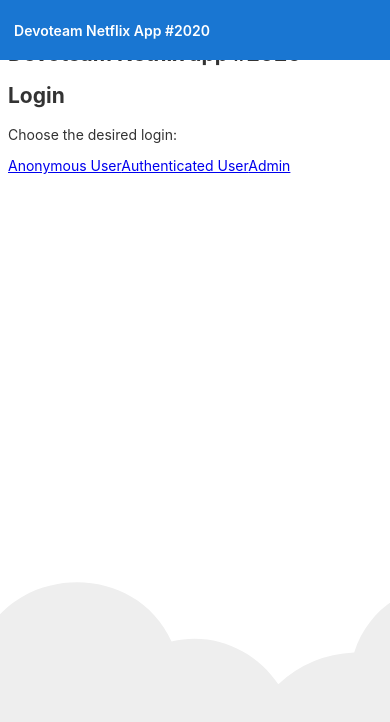
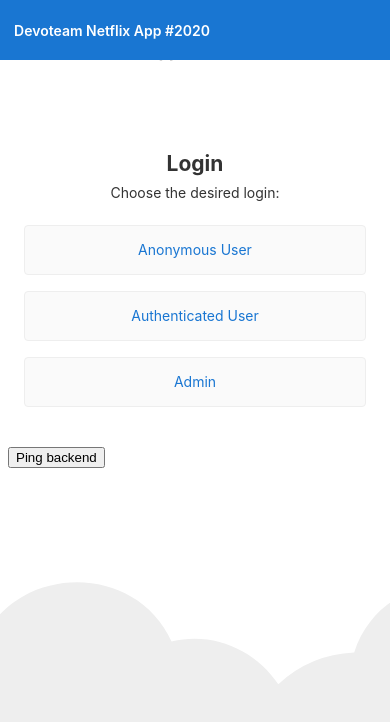
Before and after one commit to tomdeconinck2/NetflixProject, an Angular app in the folder Frontend/Netflix/: page / in a window 390 px wide. Shown: the top 722 px of the page. Built offline with nearby package versions, Linux system fonts and the light colour scheme.

Commit message:
working on ping

```diff
--- a/Frontend/Netflix/src/app/app-routing.module.ts
+++ b/Frontend/Netflix/src/app/app-routing.module.ts
@@ -12,6 +12,10 @@
 		path: '',
 		component: LoginComponent
 	},
+		{
+		path: 'huts',
+		component: LoginComponent
+	},
 
 
 ];
--- a/Frontend/Netflix/src/app/app.component.html
+++ b/Frontend/Netflix/src/app/app.component.html
@@ -6,8 +6,11 @@
 </div>
 </div>
 
+<div>
 <h2>Devoteam Netflix app #2020</h2>
-<h2>Devoteam Netflix app #2020</h2>
+<h3>Devoteam Netflix app #2020</h3>
+</div>
+
 
 
 
--- a/Frontend/Netflix/src/app/components/login/login.component.css
+++ b/Frontend/Netflix/src/app/components/login/login.component.css
@@ -0,0 +1,289 @@
+
+  :host {
+    font-family: -apple-system, BlinkMacSystemFont, "Segoe UI", Roboto, Helvetica, Arial, sans-serif, "Apple Color Emoji", "Segoe UI Emoji", "Segoe UI Symbol";
+    font-size: 14px;
+    color: #333;
+    box-sizing: border-box;
+    -webkit-font-smoothing: antialiased;
+    -moz-osx-font-smoothing: grayscale;
+  }
+
+  h1,
+  h2,
+  h3,
+  h4,
+  h5,
+  h6 {
+    margin: 8px 0;
+  }
+
+  p {
+    margin: 0;
+  }
+
+  .spacer {
+    flex: 1;
+  }
+
+  .toolbar {
+    position: absolute;
+    top: 0;
+    left: 0;
+    right: 0;
+    height: 60px;
+    display: flex;
+    align-items: center;
+    background-color: #1976d2;
+    color: white;
+    font-weight: 600;
+  }
+
+  .toolbar img {
+    margin: 0 16px;
+  }
+
+  .toolbar #twitter-logo {
+    height: 40px;
+    margin: 0 16px;
+  }
+
+  .toolbar #twitter-logo:hover {
+    opacity: 0.8;
+  }
+
+  .content {
+    display: flex;
+    margin: 82px auto 32px;
+    padding: 0 16px;
+    max-width: 960px;
+    flex-direction: column;
+    align-items: center;
+  }
+
+  svg.material-icons {
+    height: 24px;
+    width: auto;
+  }
+
+  svg.material-icons:not(:last-child) {
+    margin-right: 8px;
+  }
+
+  .card svg.material-icons path {
+    fill: #888;
+  }
+
+  .card-container {
+    display: flex;
+    flex-wrap: wrap;
+    justify-content: center;
+    margin-top: 16px;
+  }
+
+  .card {
+    border-radius: 4px;
+    border: 1px solid #eee;
+    background-color: #fafafa;
+    height: 40px;
+    width: 200px;
+    margin: 0 8px 16px;
+    padding: 16px;
+    display: flex;
+    flex-direction: row;
+    justify-content: center;
+    align-items: center;
+    transition: all 0.2s ease-in-out;
+    line-height: 24px;
+  }
+
+  .card-container .card:not(:last-child) {
+    margin-right: 0;
+  }
+
+  .card.card-small {
+    height: 16px;
+    width: 168px;
+  }
+
+  .card-container .card:not(.highlight-card) {
+    cursor: pointer;
+  }
+
+  .card-container .card:not(.highlight-card):hover {
+    transform: translateY(-3px);
+    box-shadow: 0 4px 17px rgba(0, 0, 0, 0.35);
+  }
+
+  .card-container .card:not(.highlight-card):hover .material-icons path {
+    fill: rgb(105, 103, 103);
+  }
+
+  .card.highlight-card {
+    background-color: #1976d2;
+    color: white;
+    font-weight: 600;
+    border: none;
+    width: auto;
+    min-width: 30%;
+    position: relative;
+  }
+
+  .card.card.highlight-card span {
+    margin-left: 60px;
+  }
+
+  svg#rocket {
+    width: 80px;
+    position: absolute;
+    left: -10px;
+    top: -24px;
+  }
+
+  svg#rocket-smoke {
+    height: calc(100vh - 95px);
+    position: absolute;
+    top: 10px;
+    right: 180px;
+    z-index: -10;
+  }
+
+  a,
+  a:visited,
+  a:hover {
+    color: #1976d2;
+    text-decoration: none;
+  }
+
+  a:hover {
+    color: #125699;
+  }
+
+  .terminal {
+    position: relative;
+    width: 80%;
+    max-width: 600px;
+    border-radius: 6px;
+    padding-top: 45px;
+    margin-top: 8px;
+    overflow: hidden;
+    background-color: rgb(15, 15, 16);
+  }
+
+  .terminal::before {
+    content: "\2022 \2022 \2022";
+    position: absolute;
+    top: 0;
+    left: 0;
+    height: 4px;
+    background: rgb(58, 58, 58);
+    color: #c2c3c4;
+    width: 100%;
+    font-size: 2rem;
+    line-height: 0;
+    padding: 14px 0;
+    text-indent: 4px;
+  }
+
+  .terminal pre {
+    font-family: SFMono-Regular,Consolas,Liberation Mono,Menlo,monospace;
+    color: white;
+    padding: 0 1rem 1rem;
+    margin: 0;
+  }
+
+  .circle-link {
+    height: 40px;
+    width: 40px;
+    border-radius: 40px;
+    margin: 8px;
+    background-color: white;
+    border: 1px solid #eeeeee;
+    display: flex;
+    justify-content: center;
+    align-items: center;
+    cursor: pointer;
+    box-shadow: 0 1px 3px rgba(0, 0, 0, 0.12), 0 1px 2px rgba(0, 0, 0, 0.24);
+    transition: 1s ease-out;
+  }
+
+  .circle-link:hover {
+    transform: translateY(-0.25rem);
+    box-shadow: 0px 3px 15px rgba(0, 0, 0, 0.2);
+  }
+
+  footer {
+    margin-top: 8px;
+    display: flex;
+    align-items: center;
+    line-height: 20px;
+  }
+
+  footer a {
+    display: flex;
+    align-items: center;
+  }
+
+  .github-star-badge {
+    color: #24292e;
+    display: flex;
+    align-items: center;
+    font-size: 12px;
+    padding: 3px 10px;
+    border: 1px solid rgba(27,31,35,.2);
+    border-radius: 3px;
+    background-image: linear-gradient(-180deg,#fafbfc,#eff3f6 90%);
+    margin-left: 4px;
+    font-weight: 600;
+    font-family: -apple-system,BlinkMacSystemFont,Segoe UI,Helvetica,Arial,sans-serif,Apple Color Emoji,Segoe UI Emoji,Segoe UI Symbol;
+  }
+
+  .github-star-badge:hover {
+    background-image: linear-gradient(-180deg,#f0f3f6,#e6ebf1 90%);
+    border-color: rgba(27,31,35,.35);
+    background-position: -.5em;
+  }
+
+  .github-star-badge .material-icons {
+    height: 16px;
+    width: 16px;
+    margin-right: 4px;
+  }
+
+  svg#clouds {
+    position: fixed;
+    bottom: -160px;
+    left: -230px;
+    z-index: -10;
+    width: 1920px;
+  }
+
+
+  /* Responsive Styles */
+  @media screen and (max-width: 767px) {
+
+    .card-container > *:not(.circle-link) ,
+    .terminal {
+      width: 100%;
+    }
+
+    .card:not(.highlight-card) {
+      height: 16px;
+      margin: 8px 0;
+    }
+
+    .card.highlight-card span {
+      margin-left: 72px;
+    }
+
+    svg#rocket-smoke {
+      right: 120px;
+      transform: rotate(-5deg);
+    }
+  }
+
+  @media screen and (max-width: 575px) {
+    svg#rocket-smoke {
+      display: none;
+      visibility: hidden;
+    }
+  }
--- a/Frontend/Netflix/src/app/components/login/login.component.html
+++ b/Frontend/Netflix/src/app/components/login/login.component.html
@@ -29,3 +29,5 @@
 
 
 </div>
+
+ <button (click)="ping()"> Ping backend </button>
--- a/Frontend/Netflix/src/app/components/login/login.component.ts
+++ b/Frontend/Netflix/src/app/components/login/login.component.ts
@@ -9,7 +9,12 @@
 
   constructor() { }
 
-  ngOnInit(): void {
+  ngOnInit(): void { this.ping();
   }
 
+
+	ping(){
+		console.log("Pinged ")
+	}
+
 }
--- a/Frontend/Netflix/src/app/components/movie/movie.component.html
+++ b/Frontend/Netflix/src/app/components/movie/movie.component.html
@@ -1,6 +1,6 @@
-<p>movie works!</p>
-<p>movie works!</p>
-<p>movie works!</p>
-<p>movie works!</p>
-<p>movie works!</p>
-<p>movie works!</p>
+<div>
+	 <p>Movie Component</p>
+
+	 <button> Ping backend </button>
+
+</div>
--- a/Frontend/Netflix/src/app/components/movie/movie.component.ts
+++ b/Frontend/Netflix/src/app/components/movie/movie.component.ts
@@ -1,5 +1,5 @@
 import { Component, OnInit } from '@angular/core';
-import { MovieService} from '../../services/movie.service'
+//import { MovieService} from '../../services/movie.service'
 
 @Component({
   selector: 'app-movie',
@@ -10,14 +10,15 @@
 
   public s = "default";
 
-  constructor(private movieService : MovieService) { }
+  constructor() { }
+  //constructor(private movieService : MovieService) { }
 
   ngOnInit(): void { }//this.getBikes()}
 
-getBikes(){
-	this.movieService.getMovies().subscribe(
-		data => {this.s = String(data)}
-	)
-}
+//getBikes(){
+//	this.movieService.getMovies().subscribe(
+//		data => {this.s = String(data)}
+//	)
+//}
 
 }
```
